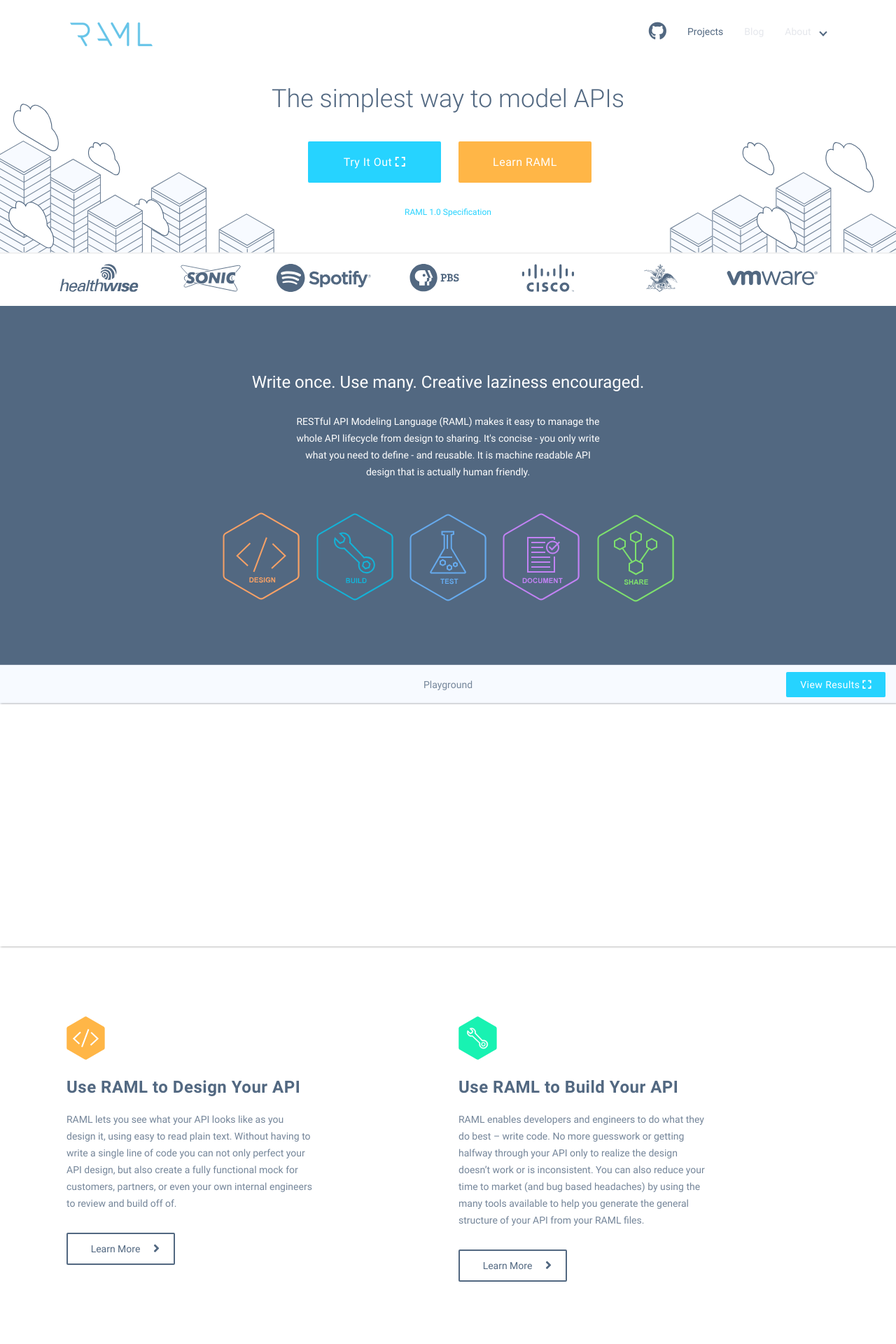
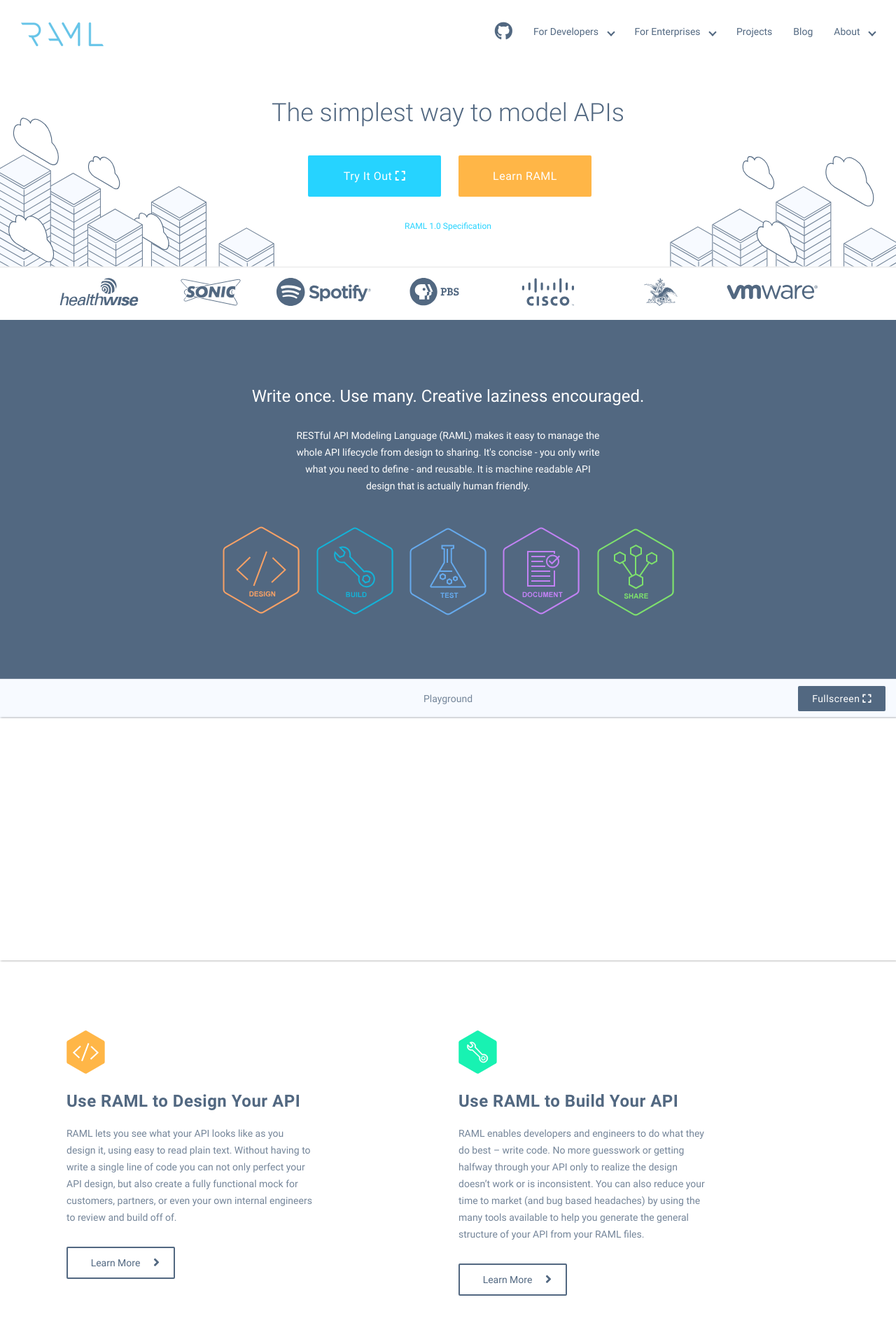
Before and after one commit to raml-org/raml-org, a Jekyll site: the page built from index.html, in a window 1280 px wide. Shown: the top 1920 px of the page at 70% size. Built offline with Jekyll 4.4.1, drawn with Linux system fonts in a browser that asks for light colours; nearby versions of some CDN libraries; a script that is not in the unit is left out.

Commit message:
281896970 fixes for home page and secondary nav

```diff
--- a/_includes/nav.html
+++ b/_includes/nav.html
@@ -1,23 +1,56 @@
 <header>
      <nav class="navbar navbar-expand-md navbar-dark">
-          <a class="navbar-brand" href="#"><img src="/images/ramllogo.png"></a>
+          <a class="navbar-brand" href="/"><img src="/images/ramllogo.png"></a>
           <button class="navbar-toggler" type="button" data-toggle="collapse" data-target="#collapsibleNavbar">
             <span class="navbar-toggler-icon"></span>
           </button>
         <div class="collapse navbar-collapse" id="collapsibleNavbar">
           <ul class="navbar-nav justify-content-end">
-              <li> <img class="d-sm-block d-lg-none d-md-none nav-logo" src="/images/ramllogo.png"> <i class="fab fa-github"></i></li>
-              <li class="active nav-item"><a class="nav-link" href="/projects">Projects</a></li>
+              <li> <a href="/"><img class="d-sm-block d-lg-none d-md-none nav-logo" src="/images/ramllogo.png"> <i class="fab fa-github"></i></a></li>
+
+              <li class="nav-item dropdown">
+                <a class="nav-link" href="/developer">
+                  For Developers <span class="caret"></span>
+                </a>
+                <ul class="dropdown-menu">
+                  <li class="dropdown"><a href="/developer">Why Raml <span style="border-color: #fff;" class="caret"></a>
+                    <ul class="dropdown-menu sub-menu">
+                      <li><a class="dropdown-item" href="#">Subsubmenu1</a></li>
+                      <li><a class="dropdown-item" href="#">Subsubmenu1</a></li>
+                    </ul>
+                  </li>
+                  <li class="dropdown"><a href="/developers/raml-100-tutorial">Tutorials</a>
+                    <ul class="dropdown-menu sub-menu">
+                      <li><a class="dropdown-item" href="#">Subsubmenu1</a></li>
+                      <li><a class="dropdown-item" href="#">Subsubmenu1</a></li>
+                    </ul>
+                  </li>
+                  <li><a href="https://github.com/raml-org/raml-spec/blob/master/versions/raml-10/raml-10.md/" target="_blank" onclick="ga('send', 'event', 'CTA', 'Click', '1.0-spec');">Specification</a></li>
+                  <li><a href="/projects">Project Library</a></li>
+                  <li><a href="/developers/books-and-resources">Book and Resources</a></li>
+                  <li><a href="/developers/contributing">Contributing</a></li>
+                </ul>
+              </li>
+              <li class="nav-item dropdown">
+                <a class="nav-link" href="/enterprises">
+                  For Enterprises <span class="caret"></span>
+                </a>
+                <ul class="dropdown-menu">
+                  <li><a href="/enterprises">Why RAML</a></li>
+                  <li><a href="/enterprise/vendor-support">Vendor Support</a></li>
+                </ul>
+              </li>
+              <li class="nav-item"><a class="nav-link" href="/projects">Projects</a></li>
               <li class="nav-item"><a class="nav-link" href="https://medium.com/raml-api">Blog</a></li>
               <li class="nav-item dropdown">
-                <a class="nav-link dropdown-toggle" href="#" id="navbardrop" data-toggle="dropdown">
+                <a class="nav-link dropdown-toggle" href="/about-raml">
                   About <span class="caret"></span>
                 </a>
-                <div class="dropdown-menu">
-                  <a class="dropdown-item" href="/about-raml">About RAML</a>
-                  <a class="dropdown-item" href="/workgroup">Workgroup</a>
-                  <a class="dropdown-item" href="/legal">Legal</a>
-                </div>
+                <ul class="dropdown-menu">
+                  <li><a class="dropdown-item" href="/about-raml">About RAML</a></li>
+                  <li><a class="dropdown-item" href="/workgroup">Workgroup</a></li>
+                  <li><a class="dropdown-item" href="/legal">Legal</a></li>
+                </ul>
               </li>
           </ul>
         </div>
--- a/css/style.scss
+++ b/css/style.scss
@@ -46,7 +46,7 @@
 $flash-white:#EDF0F4;
 $lighter-gray:#F7FAFF;
 
-.container-fluid, .container{
+.container{
   @media(min-width: 1400px){
     width: 1140px;
   }
@@ -203,7 +203,7 @@
 header{
   .navbar-expand-md{
     background-color: transparent;border-color:transparent;padding: 22px 30px;margin-bottom: 20px;
-    @media(min-width: 1200px){
+    @media(min-width: 1400px){
       width: 1140px;
       margin: 0 auto;
     }
@@ -243,7 +243,7 @@
           padding:5px 15px;
         }
         a.nav-link{
-          font-size: 14px;color: #E5E7EC;line-height: 16px;padding: 15px;
+          font-size: 14px;color: $slate-gray;line-height: 16px;padding: 15px;
             @media(max-width: 767px){
               opacity: 1;
               font-size: 18px;
@@ -264,6 +264,9 @@
           color: $slate-gray;opacity: 1;
         }
       }
+      .dropdown:hover>.dropdown-menu {
+          display: block;
+        }
       li.dropdown{
         .dropdown-toggle{
           padding-right: 0;
@@ -271,23 +274,26 @@
         .dropdown-toggle::after {
           display: none;
         }
+        .dropdown-menu.sub-menu{
+          left: 100%;
+          top: 0;
+        }
         .dropdown-menu{
           padding: 15px 0px;
-          min-width: 167px;
+          min-width: 180px;
           box-shadow: none;
           border-radius: 2px;
           background-color: $slate-gray;
           position: absolute;
-          left: -88px;
+          left: 0px;
+          margin: 0;
             @media(max-width: 767px){
               position:relative;display: block;background-color: #fff;box-shadow: none;border: none;color: #000;left: 0;padding-top: 0;top: 0;
             }
             a{
-              color:#fff;opacity: 1;padding: 8px 25px;
+              color:#fff;opacity: 1;padding: 8px 25px;font-size: 14px;line-height: 16px;
                @media(max-width: 767px){
                 color:#000;
-                font-size: 14px;
-                line-height: 16px;
                 font-weight: normal;
                }
             }
@@ -330,8 +336,7 @@
 
 .tophead-banner{
   @media(min-width: 1400px){
-    width: 1140px;
-    margin: 0 auto;
+    background-size: 100% 100%;
   }
   background-image: url('/images/banner-img__homepage-raml.svg');
   background-size: 100%;
@@ -430,7 +435,7 @@
     border: 0px;
     border-radius: 2px;
     padding:10px 20px;
-    background-color: $sky-blue;
+    background-color: $slate-gray;
     color: #FFFFFF;
     font-family: 'Roboto-Regular';
     font-size: 14px;  font-weight: 500;
@@ -438,9 +443,6 @@
     line-height: 16px;
     text-align: center;
   }
-  a.pull-right:hover{
-        background-color: $sky-blue-hover;
-      }
   .editor-block{
     box-shadow: 1px 0px 3px #808080;
     .monaco-editor{
@@ -449,17 +451,23 @@
           .mtk5{
             color: #00667E;
             font-family: $font-face-bold;
+            letter-spacing: 1px;
           }
           .mtk22{
             color: $sky-blue;
             font-family: $font-face-bold;
+            letter-spacing: 1px;
           }
           .mtk8{
-            color: #D9DFE7;
+            color: #9EAAB7;
             font-family: $font-face-bold;
+            letter-spacing: 1px;
           }
         }
       }
+    }
+    .line-numbers{
+      color: #9EAAB7;
     }
   }
 }
@@ -585,6 +593,10 @@
 }
 
 .footer-sec{
+  @media(max-width: 1400px){
+    width: 1140px;
+    margin: 0 auto;
+  }
   padding: 10px 30px;
       @media(max-width: 767px){
         padding: 0 20px;
--- a/index.html
+++ b/index.html
@@ -21,7 +21,7 @@
         <div class="logo">
           <img src="images/homepage_logos-5.svg" class="img-fluid">
         </div>
-        <div class="logo">
+        <div class="logo d-none d-md-block">
           <img src="images/homepage_logos-6.svg" class="img-fluid">
         </div>
         <div class="logo">
@@ -51,7 +51,7 @@
     <div class="container-fluid raml-editor">
       <div class="row">
         <h1 class="text-center">Playground</h1>
-        <a class="pull-right" href="">View Results <i class="fas fa-expand"></i></a>
+        <a class="pull-right" href="">Fullscreen <i class="fas fa-expand"></i></a>
         <div class="col-md-12 col-sm-12 editor-block padd_00">
           <div id="container" style="width:100%;height:346px;"></div>
         </div>
```
Also changed, not shown: other parts of index.html (+19 -7 lines).
